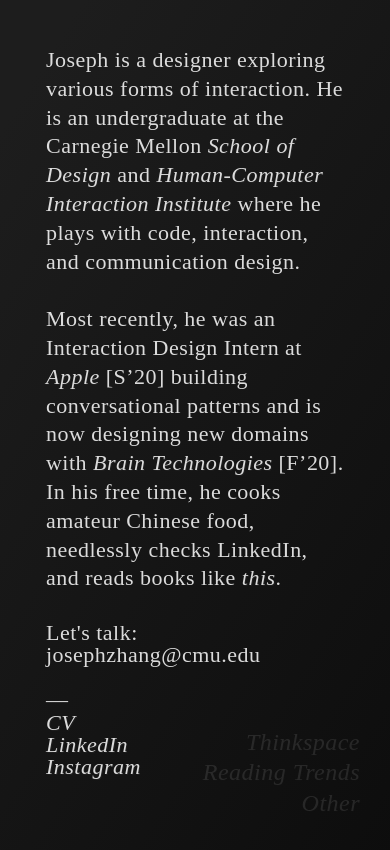
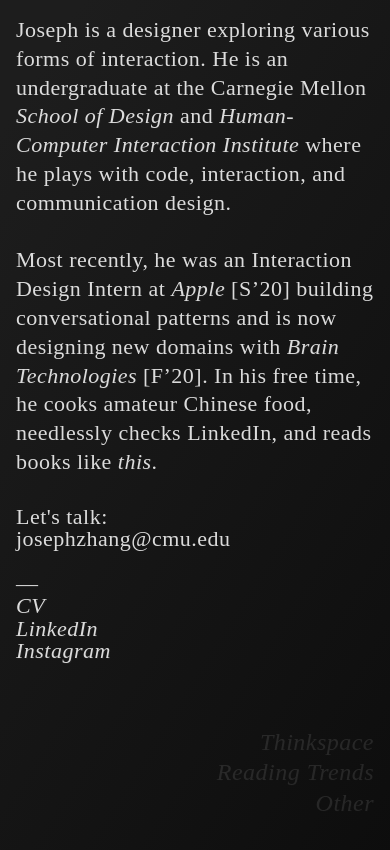
Before and after one commit to josephz-me/josephz-me.github.io, a plain HTML site: page index.html in a window 390 px wide. Drawn offline with nearby package versions, Linux system fonts and the light colour scheme; a web font is replaced by a local one.

Commit message:
mobile styling fix

```diff
--- a/main.css
+++ b/main.css
@@ -174,15 +174,18 @@
     min-height: 120vh;
   }
 
+  body {
+    padding: 16px 16px 16px 16px;
+  }
+
   p {
-    padding: 16px 16px 16px 16px;
     max-width: 600px;
     font-size: 22px;
   }
 
-  .footer {
-    bottom: 0;
-    right: 0;
+  footer {
+    bottom: 30px;
+    right: 16px;
     position: fixed;
   }
 
```
